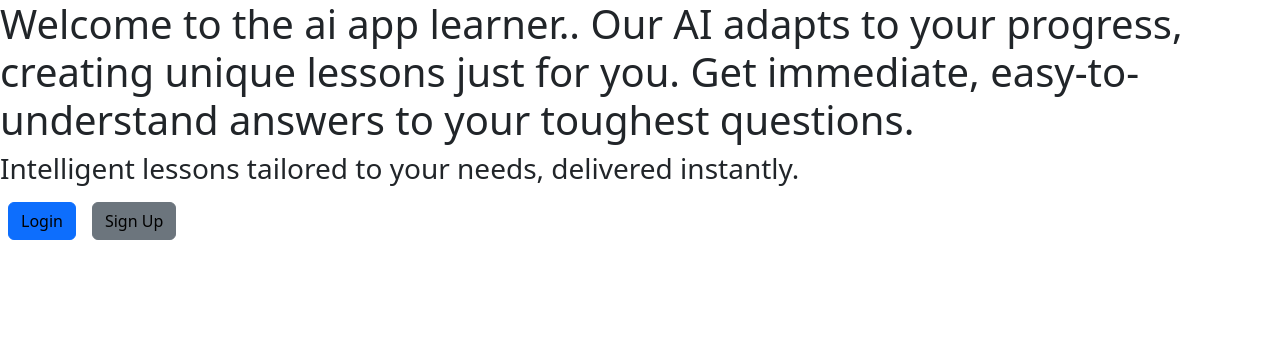
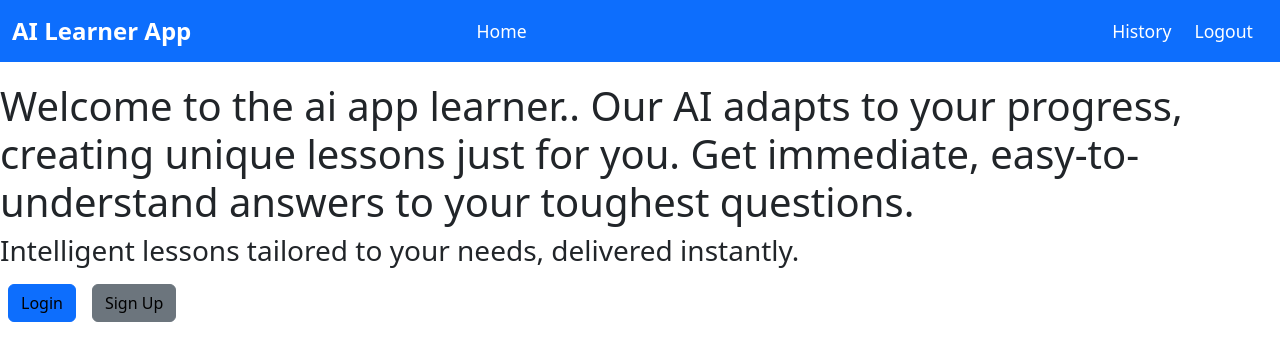
Before and after one commit to saitejamandadi99/Ai-App-Learner, a React (Create React App) app in the folder frontend/: page / in a window 1280 px wide. Shown: the top 360 px of the page. Built offline with nearby package versions, Linux system fonts and the light colour scheme.

Commit message:
added header component

```diff
--- a/frontend/src/App.js
+++ b/frontend/src/App.js
@@ -8,10 +8,12 @@ import 'bootstrap/dist/css/bootstrap.min.css';
 import {Routes, Route} from 'react-router-dom';
 import ProtectedRoutes from './components/ProtectedRoutes/index.js';
 import HistoryPage from './pages/History'
+import Header from './components/Navbar/index.js';
 function App() {
   return (
     <>
     <title>AI Learner</title>
+    <Header />
       <Routes>
         <Route exact path = '/' element = {<LandingPage />} />
         <Route exact path = '/register' element = {<Register />} />
--- /dev/null
+++ b/frontend/src/components/Navbar/index.css
@@ -0,0 +1,25 @@
+.app-header {
+    margin-bottom: 20px; /* Adds some space below the header */
+}
+
+.navbar-brand {
+    font-weight: bold;
+    font-size: 1.5rem;
+    color: white !important; /* Ensure brand color is white */
+}
+
+/* Ensure nav links are white and look consistent */
+.nav-link {
+    color: white !important; /* Forces link color to white */
+    font-size: 1.1rem;
+    margin-right: 15px; /* Space between nav items */
+}
+
+.nav-link:hover {
+    color: #f8f9fa !important; /* Lighter color on hover for all links */
+}
+
+/* Style for the Logout button to make it look like a nav link */
+.btn.btn-link.nav-link {
+    padding: var(--bs-nav-link-padding-y) var(--bs-nav-link-padding-x); /* Match padding of nav-link */
+}
--- /dev/null
+++ b/frontend/src/components/Navbar/index.js
@@ -0,0 +1,70 @@
+import React from 'react';
+import { Link, useNavigate } from 'react-router-dom';
+import Cookie from 'js-cookie';
+import './index.css';
+
+const Header = () => {
+    const navigate = useNavigate();
+
+    const handleLogout = () => {
+        const token = Cookie.get('token');
+
+        if (token) {
+
+            Cookie.remove('token');
+            console.log('User logged out successfully!');
+            navigate('/login');
+        } else {
+            console.log('No active session to log out from.');
+            alert('You are not currently logged in.');
+            navigate('/login');
+
+        }
+    };
+
+    return (
+        <header className="app-header">
+            <nav className="navbar navbar-expand-lg navbar-dark bg-primary">
+                <div className="container-fluid">
+
+                    <Link className="navbar-brand me-auto" to="/mainpage">AI Learner App</Link>
+
+                    <button
+                        className="navbar-toggler"
+                        type="button"
+                        data-bs-toggle="collapse"
+                        data-bs-target="#navbarNav"
+                        aria-controls="navbarNav"
+                        aria-expanded="false"
+                        aria-label="Toggle navigation"
+                    >
+                        <span className="navbar-toggler-icon"></span>
+                    </button>
+
+                    <div className="collapse navbar-collapse" id="navbarNav">
+
+                        <ul className="navbar-nav mx-auto">
+                            <li className="nav-item">
+                                <Link className="nav-link" to="/mainpage">Home</Link>
+                            </li>
+                        </ul>
+
+
+                        <ul className="navbar-nav ms-auto">
+                            <li className="nav-item">
+                                <Link className="nav-link" to="/history">History</Link>
+                            </li>
+                            <li className="nav-item">
+                                <button className="nav-link btn btn-link" onClick={handleLogout} style={{ color: 'white', textDecoration: 'none' }}>
+                                    Logout
+                                </button>
+                            </li>
+                        </ul>
+                    </div>
+                </div>
+            </nav>
+        </header>
+    );
+};
+
+export default Header;
```
